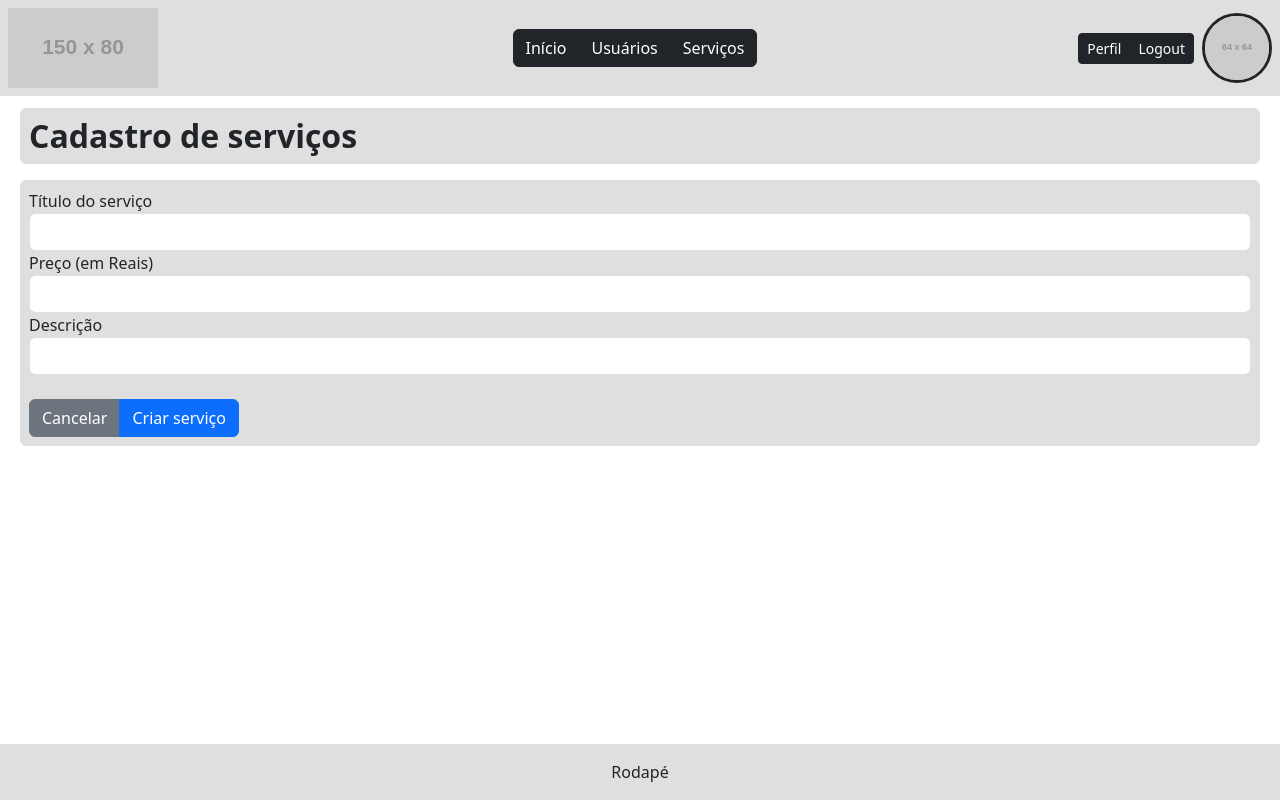
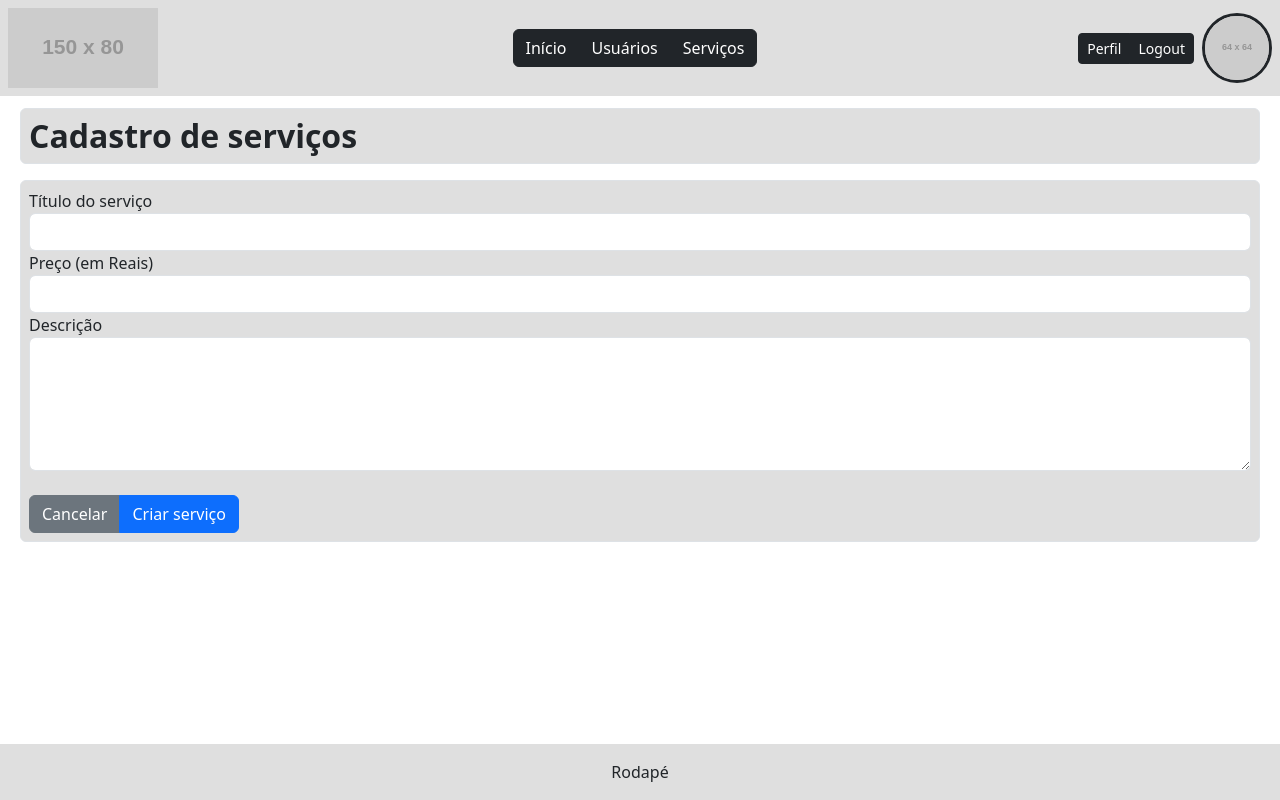
Before and after one commit to giancarlozero/nextjs-cadastro, a Next.js app: page /painel/servicos/criar in a window 1280 px wide. Built offline with nearby package versions, Linux system fonts and the light colour scheme.

Commit message:
Correção no formulário de criar serviço.

```diff
--- a/src/app/components/servicos/criarservicoform.tsx
+++ b/src/app/components/servicos/criarservicoform.tsx
@@ -27,14 +27,14 @@ export default function CriarServicoForm() {
         <div className="col-12">
           <div className={["p-2 border rounded", styles.boxConteudo].join(" ")}>
             <form onSubmit={handleSubmit}>
-              <label htmlFor="nome">Título do serviço</label>
+              <label htmlFor="titulo">Título do serviço</label>
               <input className="form-control" type="text" name="titulo" id="titulo" required />
 
-              <label htmlFor="setor">Preço (em Reais)</label>
+              <label htmlFor="preco">Preço (em Reais)</label>
               <input className="form-control" type="number" step="0.01" name="preco" id="preco" required />
 
-              <label htmlFor="sobrenome">Descrição</label>
-              <input className="form-control" type="textarea" name="descricao" id="descricao" required />
+              <label htmlFor="descricao">Descrição</label>
+              <textarea name="descricao" className="form-control" id="descricao" rows="5" required />
 
               <br/>
 
```
